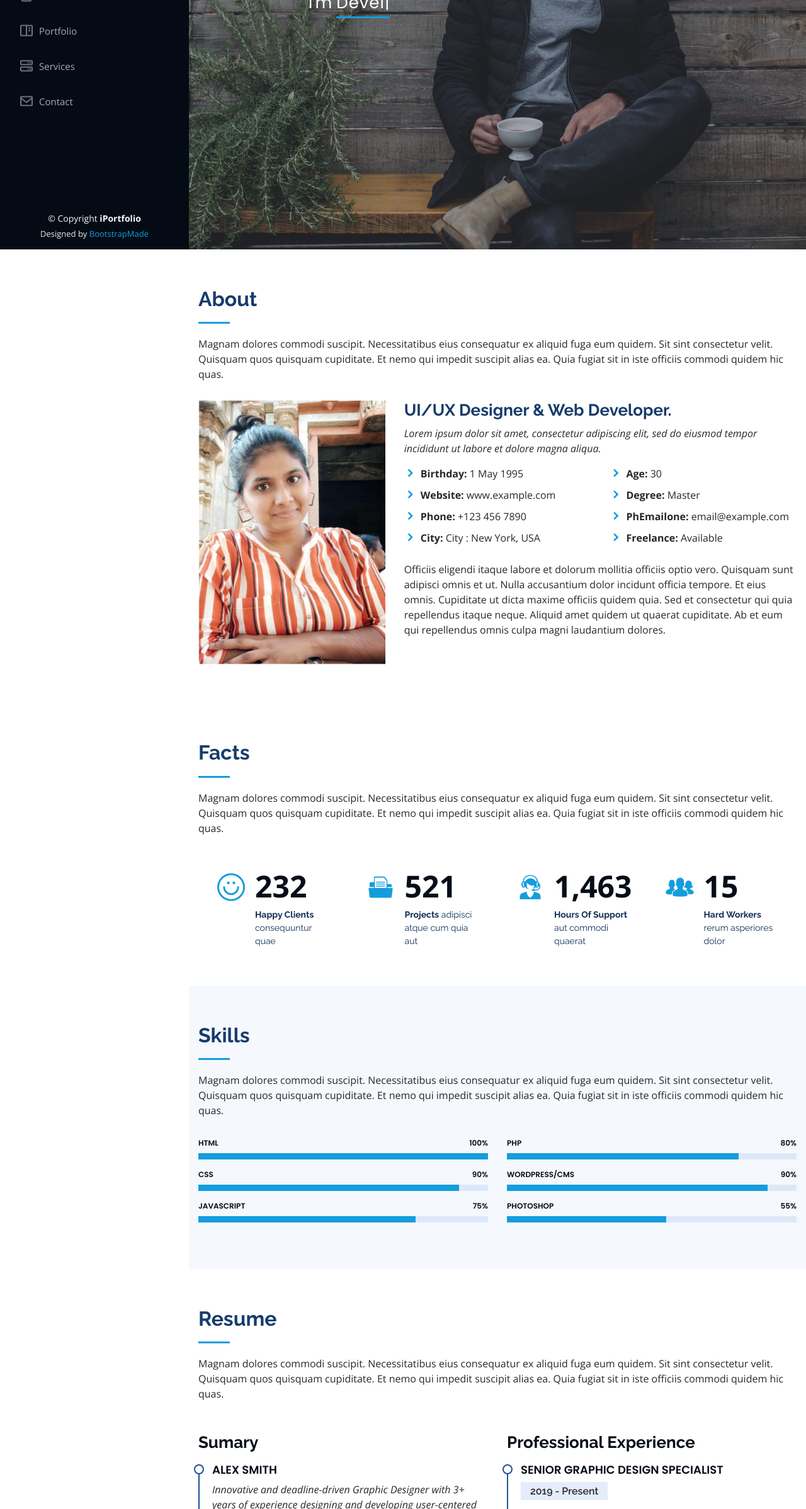
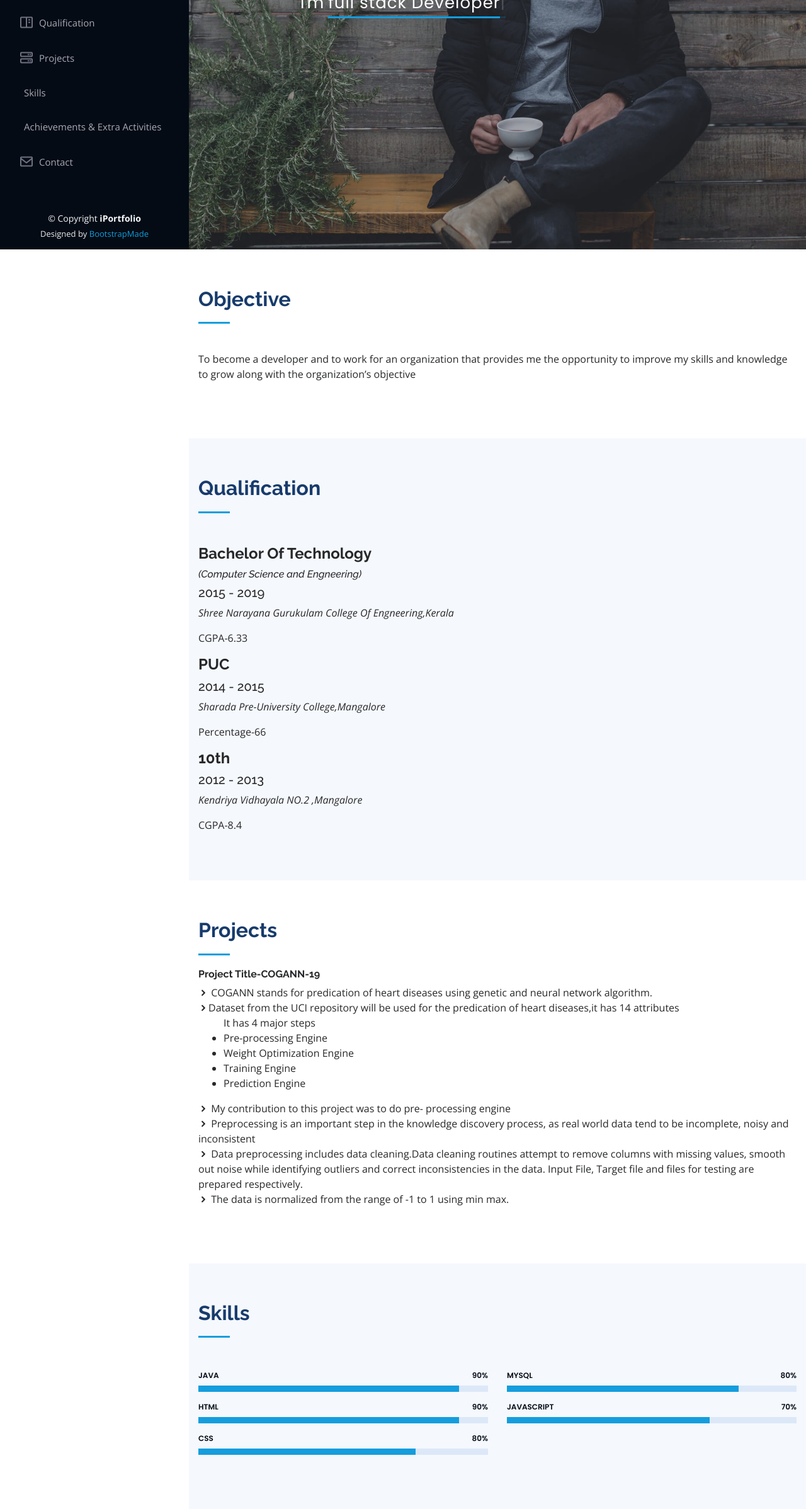
Before and after one commit to anushadamu03/anushadamu03.github.io, a plain HTML site: page index.html in a window 1280 px wide. Shown: the part 404-2800 px from the top of the page at 63% size. Drawn offline with nearby package versions, Linux system fonts and the light colour scheme.

Commit message:
changes in nav-menu

```diff
--- a/index.html
+++ b/index.html
@@ -45,25 +45,29 @@
     <div class="d-flex flex-column">
 
       <div class="profile">
-        <img src="assets/img/profile-img.jpg" alt="" class="img-fluid rounded-circle">
+        <img src="assets/img/anu.jpeg" alt="" class="img-fluid rounded-circle">
         <h1 class="text-light"><a href="index.html">Anusha D</a></h1>
         <div class="social-links mt-3 text-center">
 
-          <a href="#" class="facebook"><i class="bx bxl-facebook"></i></a>
-          <a href="#" class="instagram"><i class="bx bxl-instagram"></i></a>
-          <a href="#" class="google-plus"><i class="bx bxl-skype"></i></a>
-          <a href="#" class="linkedin"><i class="bx bxl-linkedin"></i></a>
+          <a href="www.linkedin.com/in/anusha-d" class="linkedin"><i class="bx bxl-linkedin"></i></a>
+          <a href="https://www.facebook.com/anusha.angel.58726" class="facebook"><i class="bx bxl-facebook"></i></a>
+
+
+
         </div>
       </div>
 
       <nav class="nav-menu">
         <ul>
           <li class="active"><a href="#hero"><i class="bx bx-home"></i> <span>Home</span></a></li>
-          <li><a href="#about"><i class="bx bx-user"></i> <span>About</span></a></li>
-          <li><a href="#resume"><i class="bx bx-file-blank"></i> <span>Resume</span></a></li>
-          <li><a href="#portfolio"><i class="bx bx-book-content"></i> Portfolio</a></li>
-          <li><a href="#services"><i class="bx bx-server"></i> Services</a></li>
+          <!--<li><a href="#about"><i class="bx bx-user"></i> <span>About</span></a></li>>-->
+          <li><a href="#objective"><i class="bx bx-file-blank"></i> <span>Objective</span></a></li>
+          <li><a href="#qualification"><i class="bx bx-book-content"></i> Qualification</a></li>
+          <li><a href="#projects"><i class="bx bx-server"></i> Projects</a></li>
+          <li><a href="#skills"><i class="bx:bxs-pencil" ></i> Skills</a></li>
+          <li><a href="#Achievements & Extra Activities"><i class="bx:bxs-trophy" ></i> Achievements & Extra Activities</a></li>
           <li><a href="#contact"><i class="bx bx-envelope"></i> Contact</a></li>
+
 
         </ul>
       </nav><!-- .nav-menu -->
@@ -76,14 +80,16 @@
   <section id="hero" class="d-flex flex-column justify-content-center align-items-center">
     <div class="hero-container" data-aos="fade-in">
       <h1>Anusha D</h1>
-      <p>I'm <span class="typed" data-typed-items="Designer, Developer, Freelancer, Photographer"></span></p>
+      <p>I'm <span class="typed" data-typed-items="Fresher,full stack Developer"></span></p>
+
+
     </div>
   </section><!-- End Hero -->
 
   <main id="main">
 
     <!-- ======= About Section ======= -->
-    <section id="about" class="about">
+   <!-- <section id="about" class="about">
       <div class="container">
 
         <div class="section-title">
@@ -127,10 +133,10 @@
         </div>
 
       </div>
-    </section><!-- End About Section -->
+    </section> End About Section -->
 
     <!-- ======= Facts Section ======= -->
-    <section id="facts" class="facts">
+    <!--<section id="facts" class="facts">
       <div class="container">
 
         <div class="section-title">
@@ -175,84 +181,21 @@
         </div>
 
       </div>
-    </section><!-- End Facts Section -->
+    </section> End Facts Section -->
 
-    <!-- ======= Skills Section ======= -->
-    <section id="skills" class="skills section-bg">
+
+
+    <!-- ======= objective Section ======= -->
+    <section id="objective" class="objective">
       <div class="container">
 
         <div class="section-title">
-          <h2>Skills</h2>
-          <p>Magnam dolores commodi suscipit. Necessitatibus eius consequatur ex aliquid fuga eum quidem. Sit sint consectetur velit. Quisquam quos quisquam cupiditate. Et nemo qui impedit suscipit alias ea. Quia fugiat sit in iste officiis commodi quidem hic quas.</p>
+          <h2>Objective</h2>
+          <p>
+            <br>To become a developer and to work for an organization that provides me the opportunity to improve my skills and knowledge to grow along with the organization’s objective</p>
         </div>
 
-        <div class="row skills-content">
-
-          <div class="col-lg-6" data-aos="fade-up">
-
-            <div class="progress">
-              <span class="skill">HTML <i class="val">100%</i></span>
-              <div class="progress-bar-wrap">
-                <div class="progress-bar" role="progressbar" aria-valuenow="100" aria-valuemin="0" aria-valuemax="100"></div>
-              </div>
-            </div>
-
-            <div class="progress">
-              <span class="skill">CSS <i class="val">90%</i></span>
-              <div class="progress-bar-wrap">
-                <div class="progress-bar" role="progressbar" aria-valuenow="90" aria-valuemin="0" aria-valuemax="100"></div>
-              </div>
-            </div>
-
-            <div class="progress">
-              <span class="skill">JavaScript <i class="val">75%</i></span>
-              <div class="progress-bar-wrap">
-                <div class="progress-bar" role="progressbar" aria-valuenow="75" aria-valuemin="0" aria-valuemax="100"></div>
-              </div>
-            </div>
-
-          </div>
-
-          <div class="col-lg-6" data-aos="fade-up" data-aos-delay="100">
-
-            <div class="progress">
-              <span class="skill">PHP <i class="val">80%</i></span>
-              <div class="progress-bar-wrap">
-                <div class="progress-bar" role="progressbar" aria-valuenow="80" aria-valuemin="0" aria-valuemax="100"></div>
-              </div>
-            </div>
-
-            <div class="progress">
-              <span class="skill">WordPress/CMS <i class="val">90%</i></span>
-              <div class="progress-bar-wrap">
-                <div class="progress-bar" role="progressbar" aria-valuenow="90" aria-valuemin="0" aria-valuemax="100"></div>
-              </div>
-            </div>
-
-            <div class="progress">
-              <span class="skill">Photoshop <i class="val">55%</i></span>
-              <div class="progress-bar-wrap">
-                <div class="progress-bar" role="progressbar" aria-valuenow="55" aria-valuemin="0" aria-valuemax="100"></div>
-              </div>
-            </div>
-
-          </div>
-
-        </div>
-
-      </div>
-    </section><!-- End Skills Section -->
-
-    <!-- ======= Resume Section ======= -->
-    <section id="resume" class="resume">
-      <div class="container">
-
-        <div class="section-title">
-          <h2>Resume</h2>
-          <p>Magnam dolores commodi suscipit. Necessitatibus eius consequatur ex aliquid fuga eum quidem. Sit sint consectetur velit. Quisquam quos quisquam cupiditate. Et nemo qui impedit suscipit alias ea. Quia fugiat sit in iste officiis commodi quidem hic quas.</p>
-        </div>
-
-        <div class="row">
+       <!--  <div class="row">
           <div class="col-lg-6" data-aos="fade-up">
             <h3 class="resume-title">Sumary</h3>
             <div class="resume-item pb-0">
@@ -305,20 +248,45 @@
             </div>
           </div>
         </div>
+ -->
+      </div>
+    </section><!-- End objective Section -->
 
-      </div>
-    </section><!-- End Resume Section -->
-
-    <!-- ======= Portfolio Section ======= -->
-    <section id="portfolio" class="portfolio section-bg">
+    <!-- =======  qualification Section ======= -->
+    <section id="qualification" class="qualification section-bg">
       <div class="container">
 
         <div class="section-title">
-          <h2>Portfolio</h2>
-          <p>Magnam dolores commodi suscipit. Necessitatibus eius consequatur ex aliquid fuga eum quidem. Sit sint consectetur velit. Quisquam quos quisquam cupiditate. Et nemo qui impedit suscipit alias ea. Quia fugiat sit in iste officiis commodi quidem hic quas.</p>
+          <h2>Qualification</h2>
+
         </div>
 
-        <div class="row" data-aos="fade-up">
+        <div class="section-item">
+          <h4><B>Bachelor Of Technology</B></h4>
+          <h6><em>(Computer Science and Engneering)</em></h6>
+          <h5>2015 - 2019</h5>
+
+          <p><EM>Shree Narayana Gurukulam College Of Engneering,Kerala</EM> </p>
+
+          <p>CGPA-6.33</p>
+        </div>
+        <div class="section-item">
+          <h4><B>PUC</B></h4>
+          <h5>2014 - 2015</h5>
+          <p><em>Sharada Pre-University College,Mangalore</em></p>
+          <p>Percentage-66</p>
+        </div>
+
+
+      <div class="section-item">
+        <h4><B> 10th</B></h4>
+        <h5>2012 - 2013</h5>
+        <p><em>Kendriya Vidhayala NO.2 ,Mangalore</em></p>
+        <p>CGPA-8.4</p>
+      </div>
+    </div>
+
+        <!--<div class="row" data-aos="fade-up">
           <div class="col-lg-12 d-flex justify-content-center">
             <ul id="portfolio-flters">
               <li data-filter="*" class="filter-active">All</li>
@@ -421,21 +389,36 @@
             </div>
           </div>
 
-        </div>
+        </div>-->
 
       </div>
-    </section><!-- End Portfolio Section -->
+    </section><!-- End qualification Section -->
 
-    <!-- ======= Services Section ======= -->
-    <section id="services" class="services">
+    <!-- ======= projects Section ======= -->
+    <section id="projects" class="projects">
       <div class="container">
 
         <div class="section-title">
-          <h2>Services</h2>
-          <p>Magnam dolores commodi suscipit. Necessitatibus eius consequatur ex aliquid fuga eum quidem. Sit sint consectetur velit. Quisquam quos quisquam cupiditate. Et nemo qui impedit suscipit alias ea. Quia fugiat sit in iste officiis commodi quidem hic quas.</p>
+          <h2>Projects</h2>
+          <h6><b>Project Title-COGANN-19</b> </h6>
+          <i class="icofont-rounded-right"></i> COGANN stands for predication of heart diseases using genetic and neural network algorithm.
+
+           <p><i class="icofont-rounded-right"></i>Dataset from the UCI repository will be used for the predication of heart diseases,it has 14 attributes</p>
+            <ul>
+            It has 4 major steps
+            <li>  Pre-processing Engine</li>
+            <li>  Weight Optimization Engine</li>
+            <li> Training Engine</li>
+             <li> Prediction Engine</li>
+            </ul>
+
+            <p><i class="icofont-rounded-right"></i>  My contribution to this project was to do pre- processing engine</p>
+             <p><i class="icofont-rounded-right"></i> Preprocessing is an important step in the knowledge discovery process, as real world 	data tend to be incomplete, noisy and inconsistent</p>
+              <p><i class="icofont-rounded-right"></i> Data preprocessing includes data cleaning.Data cleaning routines attempt to remove 	columns with missing values, smooth out noise while identifying outliers and correct 	inconsistencies in the data.	Input File, Target file and files for testing are prepared respectively.</p>
+              <p><i class="icofont-rounded-right"></i>  The data is 	normalized from the range of -1 to 1 using min max.</p>
         </div>
 
-        <div class="row">
+      <!--   <div class="row">
           <div class="col-lg-4 col-md-6 icon-box" data-aos="fade-up">
             <div class="icon"><i class="icofont-computer"></i></div>
             <h4 class="title"><a href="">Lorem Ipsum</a></h4>
@@ -466,81 +449,90 @@
             <h4 class="title"><a href="">Eiusmod Tempor</a></h4>
             <p class="description">Et harum quidem rerum facilis est et expedita distinctio. Nam libero tempore, cum soluta nobis est eligendi</p>
           </div>
-        </div>
+        </div>-->
 
       </div>
     </section><!-- End Services Section -->
 
-    <!-- ======= Testimonials Section ======= -->
-    <section id="testimonials" class="testimonials section-bg">
+     <!-- ======= Skills Section ======= -->
+     <section id="skills" class="skills section-bg">
       <div class="container">
 
         <div class="section-title">
-          <h2>Testimonials</h2>
-          <p>Magnam dolores commodi suscipit. Necessitatibus eius consequatur ex aliquid fuga eum quidem. Sit sint consectetur velit. Quisquam quos quisquam cupiditate. Et nemo qui impedit suscipit alias ea. Quia fugiat sit in iste officiis commodi quidem hic quas.</p>
+          <h2>Skills</h2>
+
         </div>
 
-        <div class="owl-carousel testimonials-carousel">
+        <div class="row skills-content">
 
-          <div class="testimonial-item" data-aos="fade-up">
-            <p>
-              <i class="bx bxs-quote-alt-left quote-icon-left"></i>
-              Proin iaculis purus consequat sem cure digni ssim donec porttitora entum suscipit rhoncus. Accusantium quam, ultricies eget id, aliquam eget nibh et. Maecen aliquam, risus at semper.
-              <i class="bx bxs-quote-alt-right quote-icon-right"></i>
-            </p>
-            <img src="assets/img/testimonials/testimonials-1.jpg" class="testimonial-img" alt="">
-            <h3>Saul Goodman</h3>
-            <h4>Ceo &amp; Founder</h4>
+          <div class="col-lg-6" data-aos="fade-up">
+
+            <div class="progress">
+              <span class="skill">JAVA <i class="val">90%</i></span>
+              <div class="progress-bar-wrap">
+                <div class="progress-bar" role="progressbar" aria-valuenow="90" aria-valuemin="0" aria-valuemax="100"></div>
+              </div>
+            </div>
+
+            <div class="progress">
+              <span class="skill">HTML <i class="val">90%</i></span>
+              <div class="progress-bar-wrap">
+                <div class="progress-bar" role="progressbar" aria-valuenow="90" aria-valuemin="0" aria-valuemax="100"></div>
+              </div>
+            </div>
+
+            <div class="progress">
+              <span class="skill">CSS <i class="val">80%</i></span>
+              <div class="progress-bar-wrap">
+                <div class="progress-bar" role="progressbar" aria-valuenow="75" aria-valuemin="0" aria-valuemax="100"></div>
+              </div>
+            </div>
+
           </div>
 
-          <div class="testimonial-item" data-aos="fade-up" data-aos-delay="100">
-            <p>
-              <i class="bx bxs-quote-alt-left quote-icon-left"></i>
-              Export tempor illum tamen malis malis eram quae irure esse labore quem cillum quid cillum eram malis quorum velit fore eram velit sunt aliqua noster fugiat irure amet legam anim culpa.
-              <i class="bx bxs-quote-alt-right quote-icon-right"></i>
-            </p>
-            <img src="assets/img/testimonials/testimonials-2.jpg" class="testimonial-img" alt="">
-            <h3>Sara Wilsson</h3>
-            <h4>Designer</h4>
-          </div>
+          <div class="col-lg-6" data-aos="fade-up" data-aos-delay="100">
 
-          <div class="testimonial-item" data-aos="fade-up" data-aos-delay="200">
-            <p>
-              <i class="bx bxs-quote-alt-left quote-icon-left"></i>
-              Enim nisi quem export duis labore cillum quae magna enim sint quorum nulla quem veniam duis minim tempor labore quem eram duis noster aute amet eram fore quis sint minim.
-              <i class="bx bxs-quote-alt-right quote-icon-right"></i>
-            </p>
-            <img src="assets/img/testimonials/testimonials-3.jpg" class="testimonial-img" alt="">
-            <h3>Jena Karlis</h3>
-            <h4>Store Owner</h4>
-          </div>
+            <div class="progress">
+              <span class="skill">MYSQL <i class="val">80%</i></span>
+              <div class="progress-bar-wrap">
+                <div class="progress-bar" role="progressbar" aria-valuenow="80" aria-valuemin="0" aria-valuemax="100"></div>
+              </div>
+            </div>
 
-          <div class="testimonial-item" data-aos="fade-up" data-aos-delay="300">
-            <p>
-              <i class="bx bxs-quote-alt-left quote-icon-left"></i>
-              Fugiat enim eram quae cillum dolore dolor amet nulla culpa multos export minim fugiat minim velit minim dolor enim duis veniam ipsum anim magna sunt elit fore quem dolore labore illum veniam.
-              <i class="bx bxs-quote-alt-right quote-icon-right"></i>
-            </p>
-            <img src="assets/img/testimonials/testimonials-4.jpg" class="testimonial-img" alt="">
-            <h3>Matt Brandon</h3>
-            <h4>Freelancer</h4>
-          </div>
+            <div class="progress">
+              <span class="skill">JAVASCRIPT <i class="val">70%</i></span>
+              <div class="progress-bar-wrap">
+                <div class="progress-bar" role="progressbar" aria-valuenow="70" aria-valuemin="0" aria-valuemax="100"></div>
+              </div>
+            </div>
 
-          <div class="testimonial-item" data-aos="fade-up" data-aos-delay="400">
-            <p>
-              <i class="bx bxs-quote-alt-left quote-icon-left"></i>
-              Quis quorum aliqua sint quem legam fore sunt eram irure aliqua veniam tempor noster veniam enim culpa labore duis sunt culpa nulla illum cillum fugiat legam esse veniam culpa fore nisi cillum quid.
-              <i class="bx bxs-quote-alt-right quote-icon-right"></i>
-            </p>
-            <img src="assets/img/testimonials/testimonials-5.jpg" class="testimonial-img" alt="">
-            <h3>John Larson</h3>
-            <h4>Entrepreneur</h4>
           </div>
 
         </div>
 
       </div>
-    </section><!-- End Testimonials Section -->
+    </section><!-- End Skills Section -->
+
+    <!-- ======= ACHIEVEMENTS & EXTRA ACTIVITIES ======= -->
+    <section id="ACHIEVEMENTS & EXTRA ACTIVITIES" class="ACHIEVEMENTS & EXTRA ACTIVITIES section-bg">
+      <div class="container">
+
+        <div class="section-title">
+          <h2>Achievements & Extra Activities</h2>
+          <p><h5><b>ABC for Technology & training, Bangalore (Training)</b></h5> </p>
+            <p> <i class="icofont-rounded-right"></i>Completed training on “Java Full Stack</p><p> In which I’ve learnt about these following technology :</p>
+           <b>Back-end :</b> Core & Advanced Java, MongoDB, MySQL
+          <p> <b>Front-end :</b>  HTML & CSS, JavaScript, JQuery, Angular</p>
+        </div>
+
+        <p> <i class="icofont-rounded-right"></i>I have been a member of CSI(Computer Society of India).</p>
+        <p> <i class="icofont-rounded-right"></i>IEEE member from 2017 -2019</p>
+        <p> <i class="icofont-rounded-right"></i>I also have been a member of Ethical Hacking workshop in College</p>
+
+
+
+      </div>
+    </section><!-- End ACHIEVEMENTS & EXTRA ACTIVITIES Section -->
 
     <!-- ======= Contact Section ======= -->
     <section id="contact" class="contact">
@@ -548,7 +540,7 @@
 
         <div class="section-title">
           <h2>Contact</h2>
-          <p>Magnam dolores commodi suscipit. Necessitatibus eius consequatur ex aliquid fuga eum quidem. Sit sint consectetur velit. Quisquam quos quisquam cupiditate. Et nemo qui impedit suscipit alias ea. Quia fugiat sit in iste officiis commodi quidem hic quas.</p>
+
         </div>
 
         <div class="row" data-aos="fade-in">
@@ -558,26 +550,28 @@
               <div class="address">
                 <i class="icofont-google-map"></i>
                 <h4>Location:</h4>
-                <p>A108 Adam Street, New York, NY 535022</p>
+                <p>146 house no,badiadka,Kasaragod,Kerala </p>
               </div>
 
               <div class="email">
                 <i class="icofont-envelope"></i>
                 <h4>Email:</h4>
-                <p>info@example.com</p>
+                <p>anushadamu03@gmail.com</p>
               </div>
 
               <div class="phone">
                 <i class="icofont-phone"></i>
-                <h4>Call:</h4>
-                <p>+1 5589 55488 55s</p>
+                <h4>Phone Number:</h4>
+                <p>8592992381</p>
               </div>
 
               <iframe src="https://www.google.com/maps/embed?pb=!1m14!1m8!1m3!1d12097.433213460943!2d-74.0062269!3d40.7101282!3m2!1i1024!2i768!4f13.1!3m3!1m2!1s0x0%3A0xb89d1fe6bc499443!2sDowntown+Conference+Center!5e0!3m2!1smk!2sbg!4v1539943755621" frameborder="0" style="border:0; width: 100%; height: 290px;" allowfullscreen></iframe>
             </div>
 
+            <a href="resume.pdf"><i class="fa-fa-info"></i>Download Resume</a>
+
           </div>
-
+<!--
           <div class="col-lg-7 mt-5 mt-lg-0 d-flex align-items-stretch">
             <form action="forms/contact.php" method="post" role="form" class="php-email-form">
               <div class="form-row">
@@ -607,11 +601,11 @@
                 <div class="error-message"></div>
                 <div class="sent-message">Your message has been sent. Thank you!</div>
               </div>
-              <div class="text-center"><button type="submit">Send Message</button></div>
+              <div class="text-center"><button type="click">Download Resume</button></div>
             </form>
           </div>
 
-        </div>
+        </div>-->
 
       </div>
     </section><!-- End Contact Section -->
```
Also changed, not shown: assets/img/anusha.jpeg (added), assets/img/hero-bg.jpeg (added), 1 other file.
